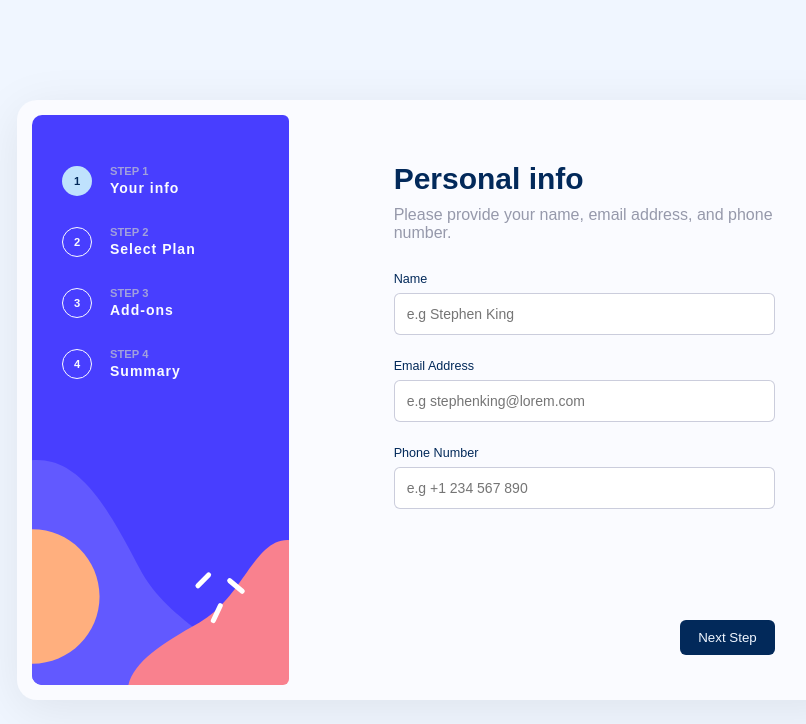
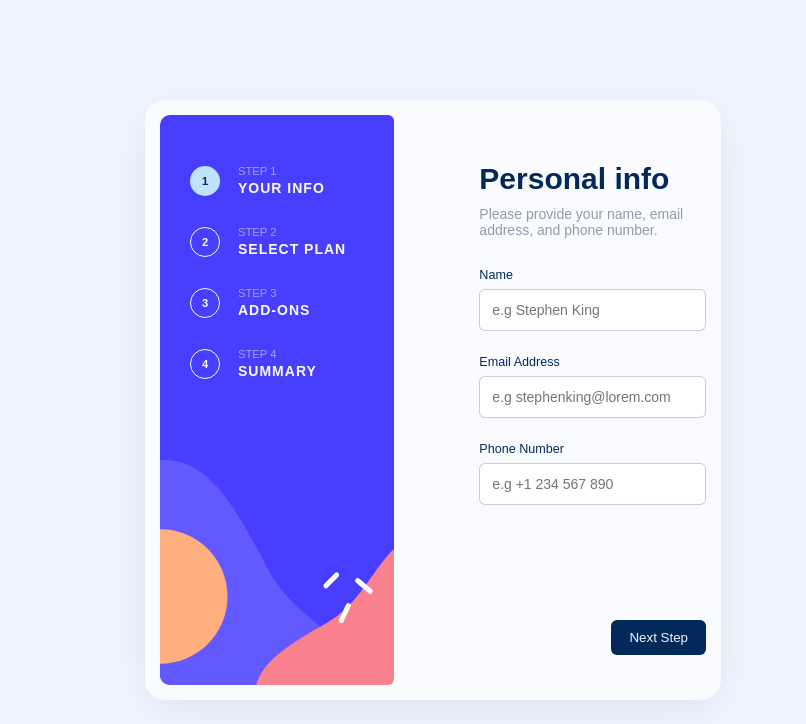
Before and after one commit to dogukan-aysan/MultiStepForm, a React (Vite) app: page / in a window 1280 px wide. Shown: the top 724 px of the page, without its empty margins (207-1013 px from the left). Built offline with nearby package versions, Linux system fonts and the light colour scheme.

Commit message:
Make adjustments to fonts and layout

```diff
--- a/src/app.module.css
+++ b/src/app.module.css
@@ -1,10 +1,10 @@
 .app {
   min-height: calc(var(--spacing-huge) * 1.2);
-  width: 65%;
+  width: 45%;
   max-width: 100rem;
   padding: calc(var(--spacing-tiny) * 1.5);
   display: flex;
-  gap: calc(var(--spacing-regular) * 1.5);
+  gap: calc(var(--spacing-regular) * 1.7);
   background-color: var(--color-alabaster);
   border-radius: var(--radius-sm);
   box-shadow: var(--shadow-light);
@@ -12,9 +12,9 @@
 
 .app > main {
   border-radius: var(--radius-sm);
-  padding: var(--spacing-sm);
+  padding: var(--spacing-sm) 0;
   display: flex;
   flex-direction: column;
   justify-content: space-between;
-  flex-basis: 55%;
+  flex-basis: 50%;
 }
--- a/src/components/header/header.module.css
+++ b/src/components/header/header.module.css
@@ -9,4 +9,5 @@
 
 .text {
   color: var(--color-cool-gray);
+  font-size: var(--fsize-sm);
 }
--- a/src/components/step/step.module.css
+++ b/src/components/step/step.module.css
@@ -32,10 +32,11 @@
   color: var(--color-cool-gray-transparent);
   font-size: calc(var(--fsize-tiny) * 1.12);
   margin-bottom: calc(var(--spacing-tiny) * 0.3);
+  font-weight: var(--fweight-md);
 }
 
 .title {
-  font-size: calc(var(--fsize-sm) * 1);
+  font-size: var(--fsize-sm);
   font-weight: var(--fweight-lg);
   letter-spacing: 1px;
 }
--- a/src/components/steps/steps.module.css
+++ b/src/components/steps/steps.module.css
@@ -1,5 +1,5 @@
 .steps {
-  flex-basis: 32%;
+  flex-basis: 27rem;
   border-radius: var(--radius-tiny);
   padding: var(--spacing-regular) var(--spacing-sm);
   background-image: url("../../assets/images/bg-sidebar-desktop.svg");
--- a/src/context/Context.jsx
+++ b/src/context/Context.jsx
@@ -11,25 +11,25 @@ import { validateEmail, validatePhone } from "../utils/validate";
 const initialState = {
   steps: {
     step1: {
-      title: "Your info",
+      title: "YOUR INFO",
       heading: "Personal info",
       text: "Please provide your name, email address, and phone number.",
       component: <Form />,
     },
     step2: {
-      title: "Select Plan",
+      title: "SELECT PLAN",
       heading: "Select your plan",
       text: "You have the option of monthly or yearly billing.",
       component: <Plan />,
     },
     step3: {
-      title: "Add-ons",
+      title: "ADD-ONS",
       heading: "Pick add-ons",
       text: "Add-ons help enhance your gaming experience.",
       component: <AddOnList />,
     },
     step4: {
-      title: "Summary",
+      title: "SUMMARY",
       heading: "Finishing up",
       text: "Double-check everything looks OK before confirming.",
       component: <Summary />,
```
